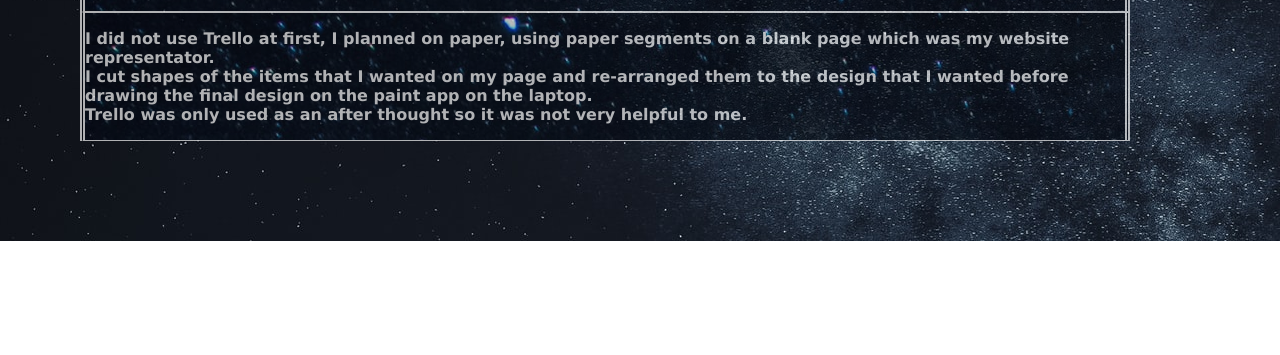
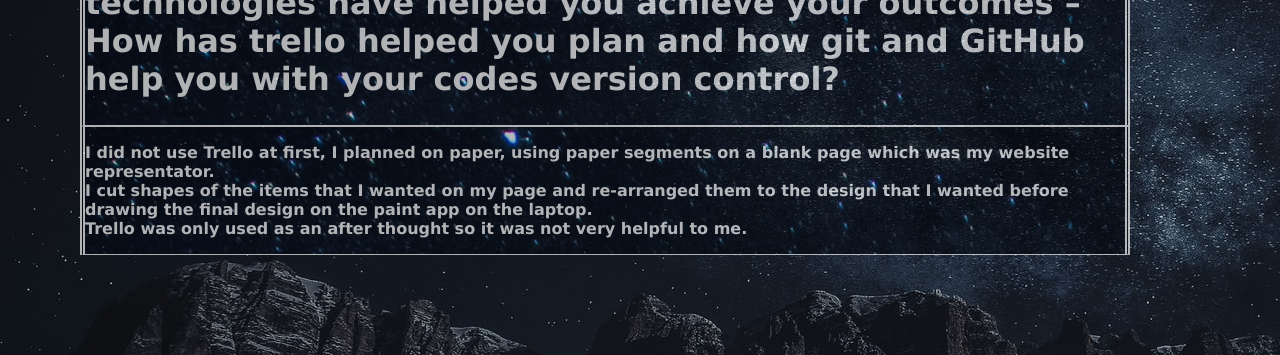
Before and after one commit to ToniSmith93/mywebsiteproject, a plain HTML site: page unit1.6.html in a window 1280 px wide. Shown: the part 623-978 px from the top of the page. Before the commit the page ends 864 px from the top, so only its background shows below. Drawn offline with Linux system fonts and the light colour scheme.

Commit message:
I think that is everything...
Probably forgotten something again...

```diff
--- a/unit1.6.html
+++ b/unit1.6.html
@@ -80,7 +80,7 @@
 <!-- Unit Start -->
 
 <div id = "header">
-<h2>1.6:</h2>
+<h2>	 Describe and provide analysis on how your chosen technologies have helped you achieve your outcomes – How has trello helped you plan and how git and GitHub help you with your codes version control?</h2>
 </div>
 
 <div id="text">
```
